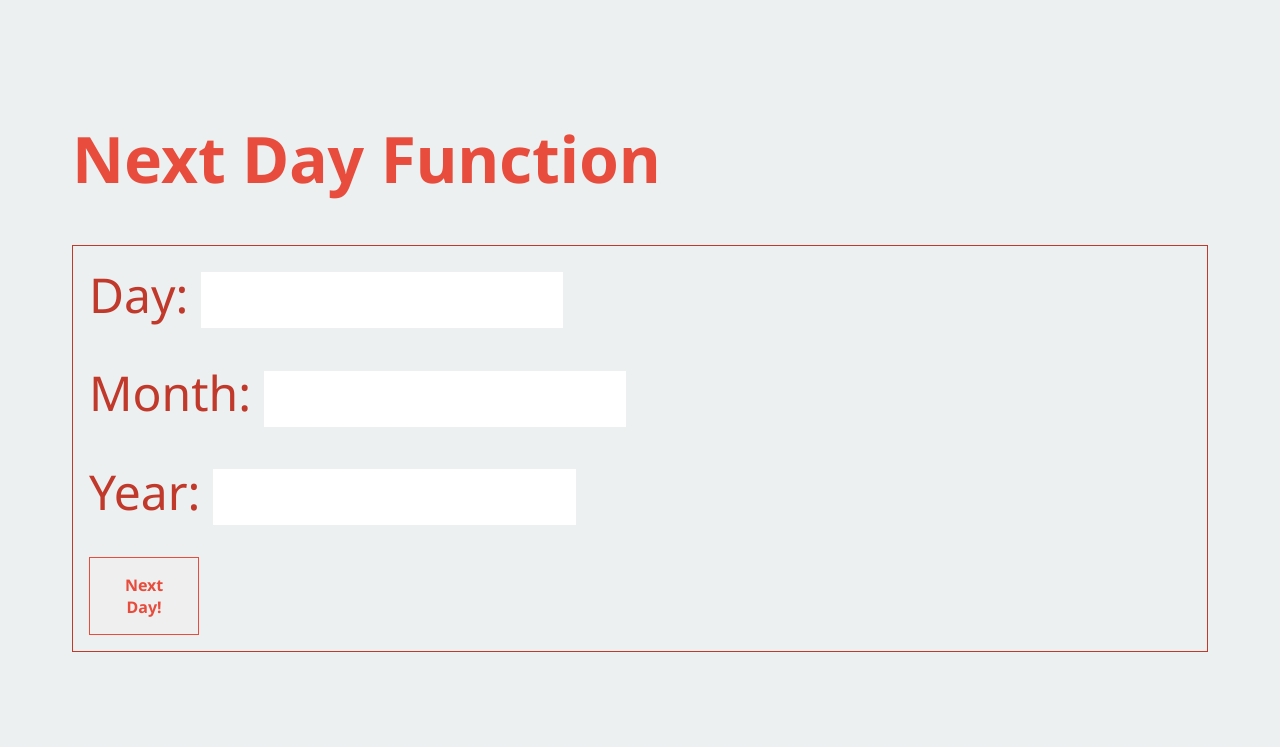
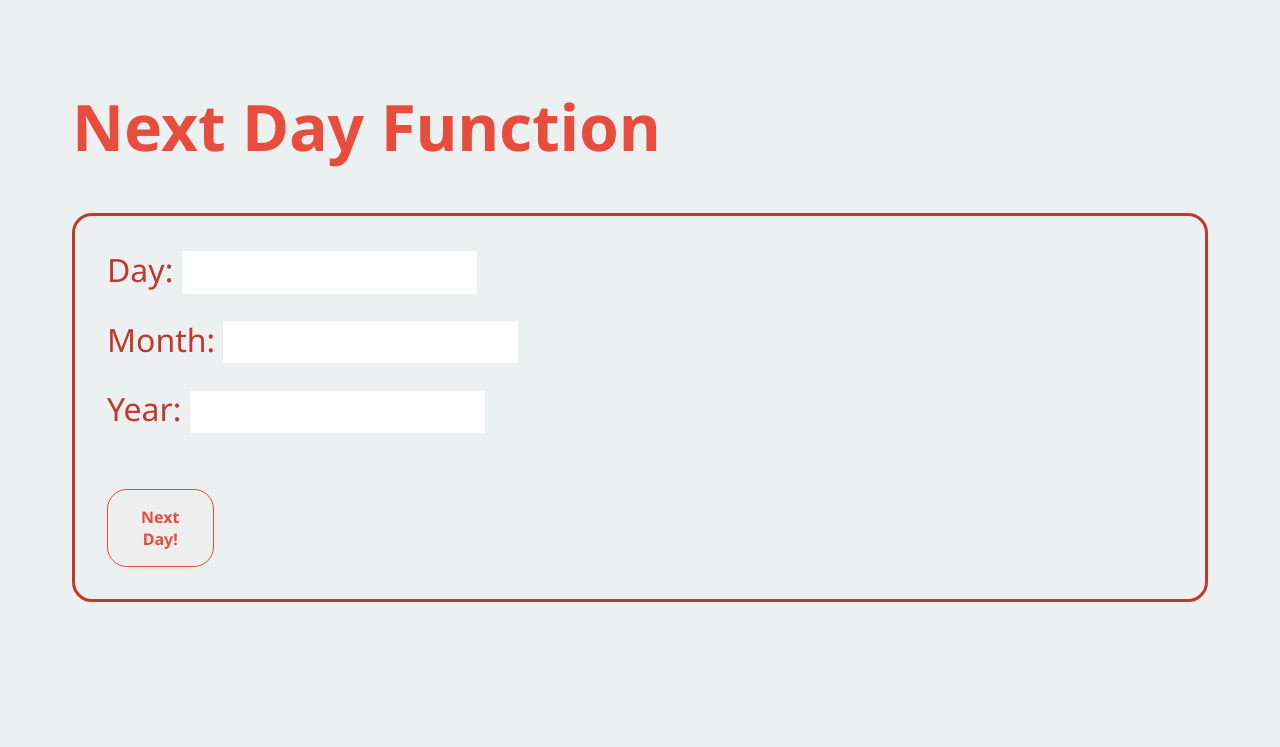
Before and after one commit to totallynotAlvin/selenium_test, a Flask app: page /v2/ in a window 1280 px wide. Shown: the top 747 px of the page. Run offline with Flask 2, Linux system fonts and the light colour scheme.

Commit message:
some styling

```diff
--- a/static/main2.css
+++ b/static/main2.css
@@ -10,32 +10,32 @@ body {
 }
 
 .container {
-    padding: 4em;
+    padding: 2em 4em;
 }
 
 form {
     display: flex;
     flex-direction: column;
     color: #c0392b;
-    padding: 1em;
-    border: 1px solid #c0392b;
+    padding: 2em;
+    border: 3px solid #c0392b;
     margin-bottom: 2em;
+    border-radius: 20px;
 }
 
 input {
-    font-size: 2rem;
+    font-size: 1.5rem;
     padding: .2em .5em;
     font-family: var(--font-main);
-    color: #c0392b;
+    color: #16a085;
     background-color: #fff;
     margin-bottom: 1em;
-    width: 30%;
     outline: none;
     border: none;
 }
 
 label {
-    font-size: 3rem;
+    font-size: 2rem;
     margin-bottom: 1em;
 }
 
@@ -50,6 +50,8 @@ button {
     color: #e74c3c;
     font-family: var(--font-main);
     font-weight: 700;
+    border-radius: 20px;
+    margin-top: 2em;
 }
 
 button:hover {
@@ -65,9 +67,11 @@ h1 {
 h3 {
     font-size: 3rem;
     color: #1abc9c;
+    margin: 0;
 }
 
 h2 {
     font-size: 4rem;
     color: #16a085;
+    margin: 0;
 }
```
